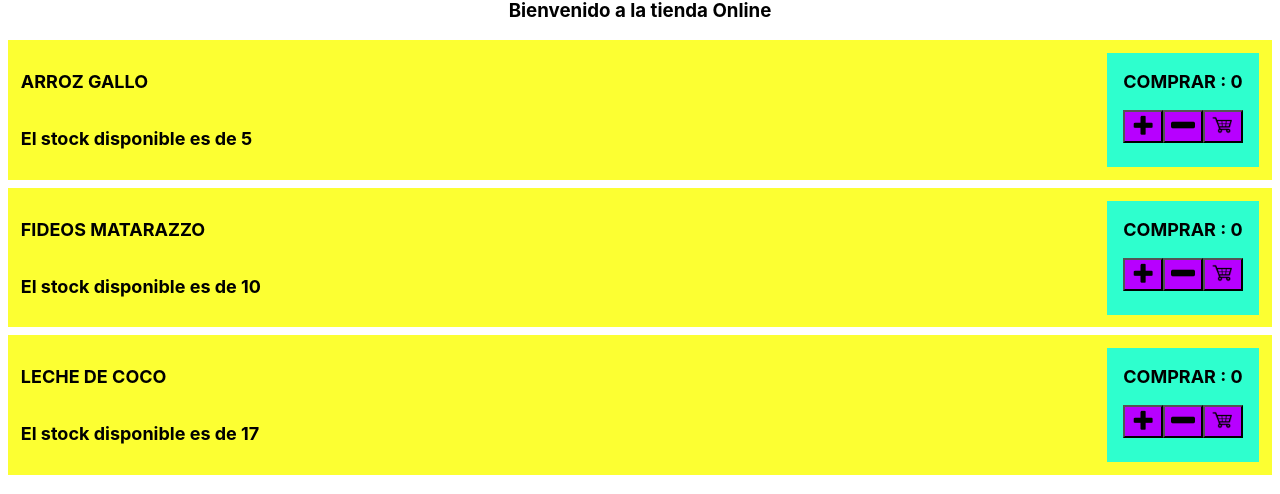
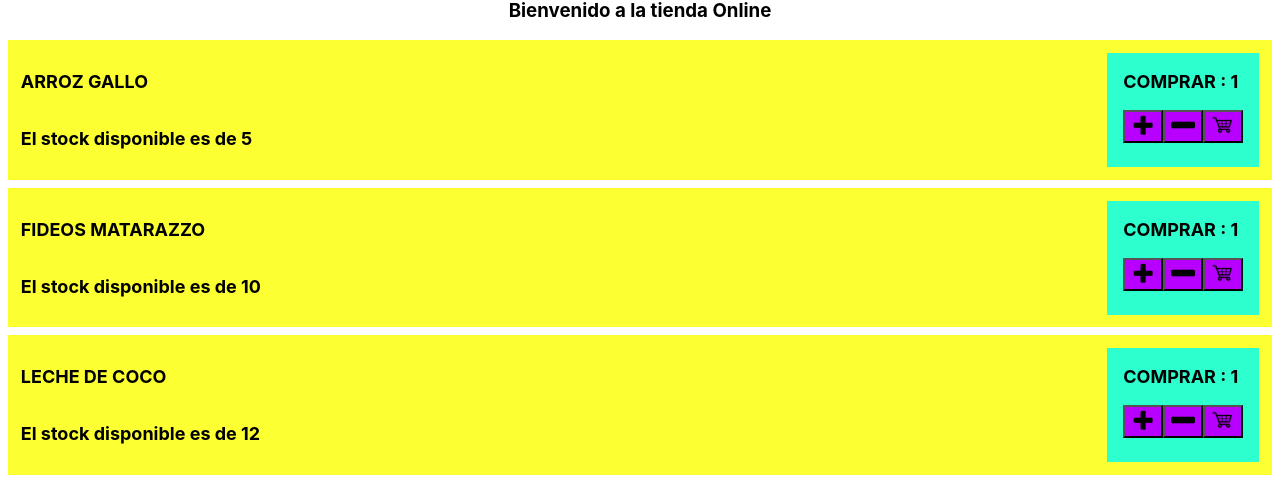
Before and after one commit to carlitosmcqueen/react2-Quispe-Estrada, a React (Create React App) app: page / in a window 1280 px wide. Shown: the part 269-763 px from the top of the page. Built offline with nearby package versions, Linux system fonts and the light colour scheme.

Commit message:
agregando onadd y initial

```diff
--- a/src/App.js
+++ b/src/App.js
@@ -1,7 +1,6 @@
 import Header from './componentes/header';
 import Nav from './componentes/nav';
 import ItemList from "./componentes/itemListContainer";
-import ItemCount from "./componentes/itemCount"
 
 function App() {
   return (
@@ -9,9 +8,7 @@ function App() {
     <Header/>
     <Nav/>
     <ItemList greeting="Bienvenido a la tienda Online"/>
-    <ItemCount producto="ARROZ GALLO" stock="5"></ItemCount>
-    <ItemCount producto="FIDEOS MATARAZZO" stock="10"></ItemCount>
-    <ItemCount producto="LECHE DE COCO" stock="17"></ItemCount>
+
 
     </div>
   );
--- a/src/componentes/itemCount.js
+++ b/src/componentes/itemCount.js
@@ -6,9 +6,9 @@ import carrito from "../imagenes/carrito.png";
 
 
 
-const Count =({producto,stock})=>{
+const Count =({producto,stock,initial,onAdd})=>{
 
-    const [contador,setContador]=useState(0);
+    const [contador,setContador]=useState(initial);
     const [cantidad,setStock]=useState(stock);
     const [productos,setProductos]=useState(producto);
 
@@ -16,30 +16,27 @@ const Count =({producto,stock})=>{
     const suma=()=>{
         setContador(contador+1);
         setStock(cantidad-1);
-        if (cantidad==0){
+        if (cantidad===0){
             setStock(0);
-            setContador(stock);
+            setContador(stock+1);
         }
 
     }
     const resta = ()=>{
         setContador(contador-1);
         setStock(cantidad+1);
-        if(cantidad==stock){
+        if(cantidad===stock){
             setStock(stock)
-            setContador(0)
+            setContador(initial)
         }
 
     }
     const comprar = ()=>{
-        setProductos("El producto "+[producto]+" se agrego al carrito")
-        if(contador==0){
-            setProductos("POR FAVOR ELIJA UNA CANTIDAD DIFERENTE A 0")
-        }
+        onAdd(productos,setProductos)
+
+
 
     }
-
-
 
     return(
         <div id="ventas">
--- a/src/componentes/itemListContainer.js
+++ b/src/componentes/itemListContainer.js
@@ -1,9 +1,26 @@
 import React from 'react';
+import ItemCount from "./itemCount"
+
 
 const itemList=({greeting})=>{
+    const onAdd = (dato,datin)=>{
+
+        datin("El producto "+[dato]+" se agrego al carrito");
+
+
+    }
+
     return(
+
+        <>
         <h3 style={styles.posicion}>{greeting}</h3>
+        <ItemCount producto="ARROZ GALLO" stock={5} initial={1} onAdd={onAdd}></ItemCount>
+        <ItemCount producto="FIDEOS MATARAZZO" stock={10} initial={1} onAdd={onAdd}></ItemCount>
+        <ItemCount producto="LECHE DE COCO" stock={12} initial={1} onAdd={onAdd}></ItemCount>
+    </>
     )
+
+
 }
 
 export default itemList
```
